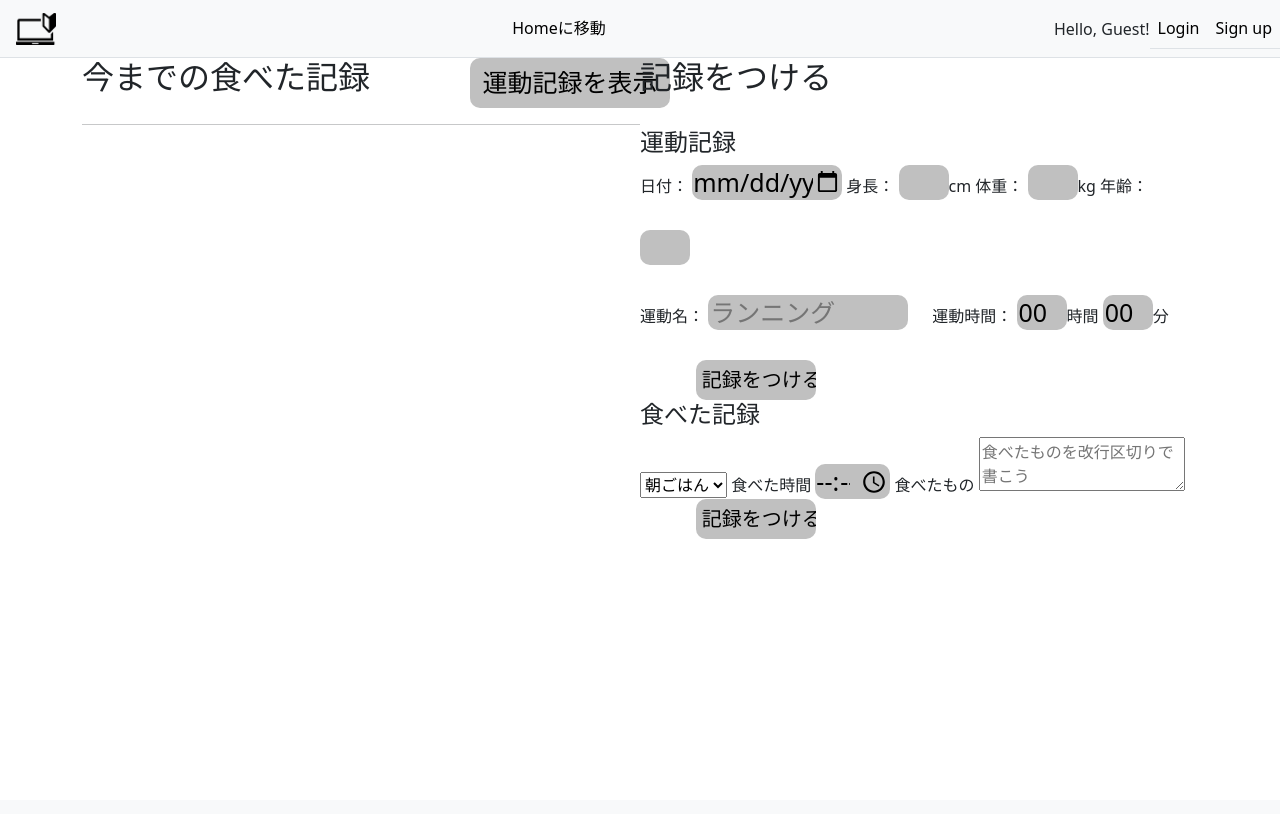
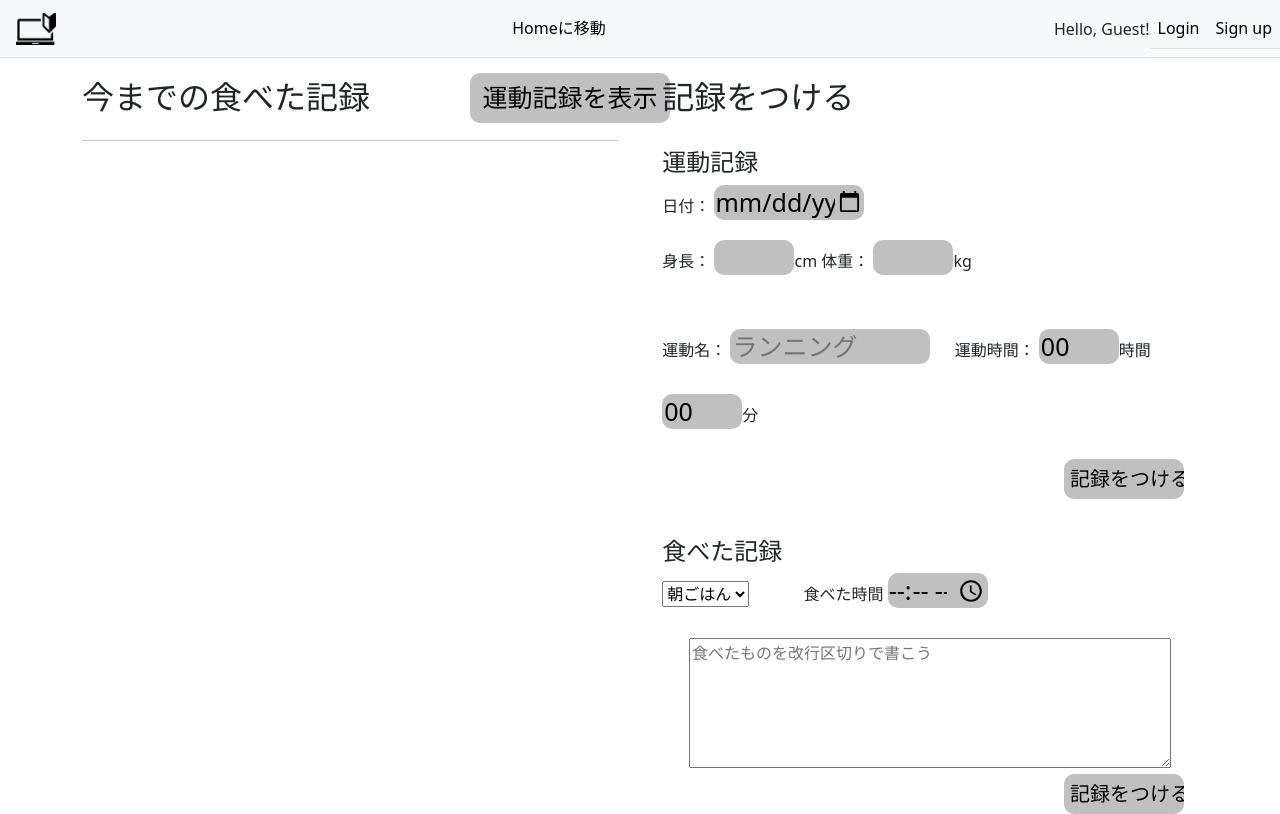
Before and after one commit to yurika-kinoharappa/boards, a Django app: page /event/diet2/ in a window 1280 px wide. Before the commit the page ends 539 px from the top, so only its background shows below. Run offline with Django 5.2, Linux system fonts and the light colour scheme; tables that the repository leaves empty hold one stand-in row (values such as "Sample post").

Commit message:
owattaaaa

```diff
--- a/event/static/event/diet.css
+++ b/event/static/event/diet.css
@@ -2,19 +2,28 @@
     display: flex;
 }
 .contents{
-    width: 50%;
+    width: 48%;
+    margin-right: 2%;
+}
+h2{
+    margin-top: 20px;
+}
+a{
+    text-decoration: none;
+    text-align: center;
 }
 .cont3{
-    width: 50%;
+    width: 48%;
+    margin-left: 2%;
 }
 input.kiroku{
-    margin-left: 10%;
+    margin-left: 75%;
     font-size: 20px;
     height: 40px;
     width: 120px;
 }
 input.num{
-    width: 50px;
+    width: 80px;
     height: 35px;
     margin-bottom: 30px;
 }
@@ -25,15 +34,11 @@
 }
 input.time{
     height: 35px;
-    width: 75px;
+    width: 100px;
 }
 input.date{
     height: 35px;
     width: 150px;
-}
-hr .line{
-    border: none;
-    border-color: black;
 }
 .a{
     display: flex;
@@ -44,5 +49,28 @@
     margin-left: 50%;
 }
 .eat{
-    margin-top: 15%;
+    margin-top: 7%;
 }
+.tka{
+    margin-top: 20px;
+}
+.bbb{
+    margin-top: 15px;
+}
+.eat select{
+    margin-right: 50px;
+}
+textarea{
+    margin-top: 30px;
+    height: 130px;
+    width: 90%;
+    margin-left: 5%;
+}
+.kiroku{
+    position: sticky;
+    top: 50px;
+}
+p{
+    margin-bottom: 10px;
+    margin-top: 25px;
+}
--- a/event/static/event/smoke.css
+++ b/event/static/event/smoke.css
@@ -53,6 +53,7 @@
 }
 h3{
     font-size: 35px;
+    margin-bottom: 30px;
 }
 textarea{
     width: 70%;
--- a/event/templates/event/diet2.html
+++ b/event/templates/event/diet2.html
@@ -19,7 +19,7 @@
             <h2>今までの食べた記録</h2>
             <form action="{% url 'event:diet1'%}">
                 {% csrf_token %}
-                <input type="submit" value="運動記録を表示">
+                <input type="submit" value="運動記録を表示" class="bbb">
             </form>
             </div>
             <div class="cont2">
@@ -40,17 +40,19 @@
         <div class="cont3">
             <h2>記録をつける</h2>
             <br>
+            <div class="kiroku">
                 <form method="post" action="{% url 'event:diet_save' %}">
                     {% csrf_token %}
                     <h4>運動記録</h4>
                     <span>日付：</span>
                     <input type="date" class="date" name="date">
+                    <br>
+                    <div class="tka">
                         <span>身長：</span>
                         <input type="number" class="num" name="height"><span>cm</span>
                         <span>体重：</span>
                         <input type="number" class="num" name="kg"><span>kg</span>
-                <span>年齢：</span>
-                <input type="number"  class="num"name="age">
+                    </div>
                     <br>
                     <span>運動名：</span>
                     <input type="text" placeholder="ランニング" class="text" name="play">
@@ -59,6 +61,7 @@
                     <input type="number" class="num" value="00" min="0" max="59" name="mmm">分
                     <input type="submit" class="kiroku" value="記録をつける" name="botton">
                 </form>
+                <div class="eat">
                     <form method="post" action="{% url 'event:eat_save' %}">
                         {% csrf_token %}
                         <h4>食べた記録</h4>
@@ -70,12 +73,14 @@
                         </select>
                         <span>食べた時間</span>
                         <input type="time" class="time" placeholder="00:00" name="eat_time">
-                <span>食べたもの</span>
+                        <br>
                         <textarea placeholder="食べたものを改行区切りで書こう" name="eating"></textarea>
                         <input type="submit" class="kiroku" value="記録をつける" name="botton2">
                     </form>
                 </div>
             </div>
+        </div>
+    </div>
 </body>
 </html>
 {% endblock %}
--- a/event/templates/event/diet_shousai.html
+++ b/event/templates/event/diet_shousai.html
@@ -16,7 +16,7 @@
 <body>
     <div class="content">
         <p>記録日：{{ event.date }}</p>
-        <p>身長：{{ event.height }}　体重：{{ event.kg }}　推定BMI：{{ event.bmi }}</p>
+        <p>身長：{{ event.height }}cm　体重：{{ event.kg }}kg<br>推定BMI：{{ event.bmi }}</p>
         {% if event.play == None or event.play == "" %}
         <p>運動名：記録なし　運動時間：{{ event.time }}</p>
         {% else %}
--- a/event/templates/event/dream_diary_shousai.html
+++ b/event/templates/event/dream_diary_shousai.html
@@ -16,10 +16,14 @@
     <div class="content">
         <p>日付：{{ event.date }}</p>
         <p>タイトル：{{ event.title }}</p>
+        <div class="jinbutu">
         <p>登場人物</p>
+        <div class="for">
         {% for i in jinbutu %}
-        <li>{{ i }}</li>
+        <li class="li">{{ i }}</li>
         {% endfor %}
+        </div>
+        </div>
         <p>内容：{{ event.text }}</p>
         <p>感想:{{ event.kansou }}</p>
     </div>
--- a/event/templates/event/smoke_shousai.html
+++ b/event/templates/event/smoke_shousai.html
@@ -15,7 +15,11 @@
 <body>
     <div class="content">
         <p>記録日:{{ event.date }}</p>
+        {% if event.name == "" or event.name == None %}
+        <p>銘柄：記録なし　{{ event.mg }}mg</p>
+        {% else %}
         <p>銘柄：{{ event.name }}　{{ event.mg }}mg</p>
+        {% endif %}
         <p>本数：{{ event.honn }}本</p>
         {% if event.memo == "" or event.memo == None %}
         <p>メモ：なし</p>
--- a/event/views.py
+++ b/event/views.py
@@ -206,7 +206,7 @@
     eat_time = request.POST.get("eat_time")
     eating = request.POST.get("eating")
     if eat_time == "" or None:
-        eat_time = timezone.now()
+        eat_time = timezone.localtime()
     if eat == "朝ごはん":
         sv = models.eat(morning=eating, eat_time=eat_time)
     elif eat == "昼ごはん":
--- a/static/style.css
+++ b/static/style.css
@@ -24,3 +24,6 @@
     background-color: #000000;
     cursor: pointer;
 }
+.ccc{
+    margin-top: 100px;
+}
--- a/templates/index.html
+++ b/templates/index.html
@@ -13,6 +13,7 @@
     <link rel="stylesheet" href="{% static 'style.css' %}">
 </head>
 <body>
+    <div class="ccc">
         <h1>記録をつけたいものを選ぼう</h1>
     <div class="button">
         <form action="{% url 'login:study' %}" method="post">
@@ -35,7 +36,7 @@
             {% csrf_token %}
             <input type="submit" value="夢日記">
         </form>
-    <!-- 薬 -->
+    </div>
 </div>
 
 </body>
```
Also changed, not shown: event/static/event/diary.css (+44 -3 lines), event/static/event/dream_diary.css (+14 -3 lines), event/static/event/shousai.css (+11 -1 lines), event/templates/event/diary.html (+13 -10 lines), event/templates/event/diet1.html (+7 -4 lines), event/templates/event/dream_diary.html (+5 -8 lines). Lines whose indentation alone changed are shown as unchanged.
